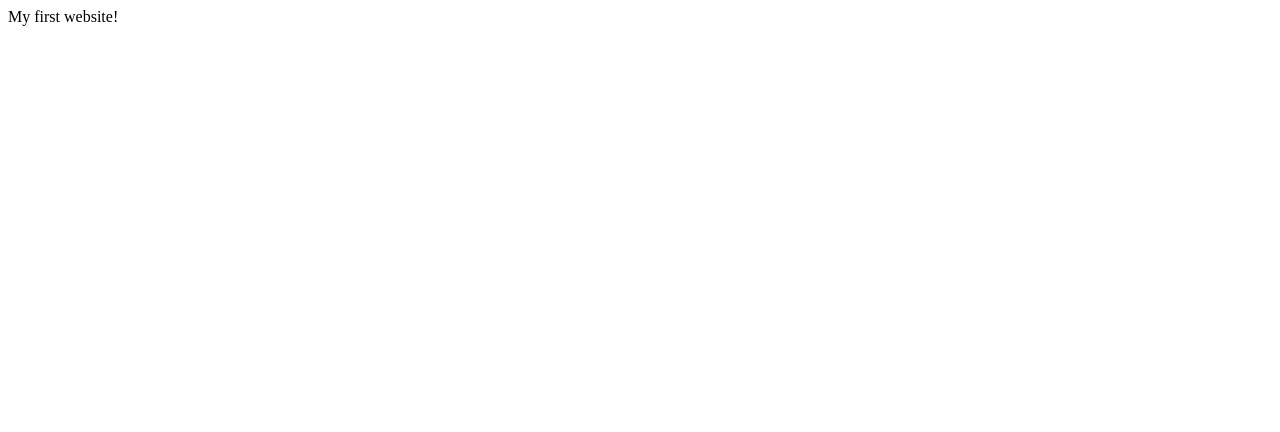
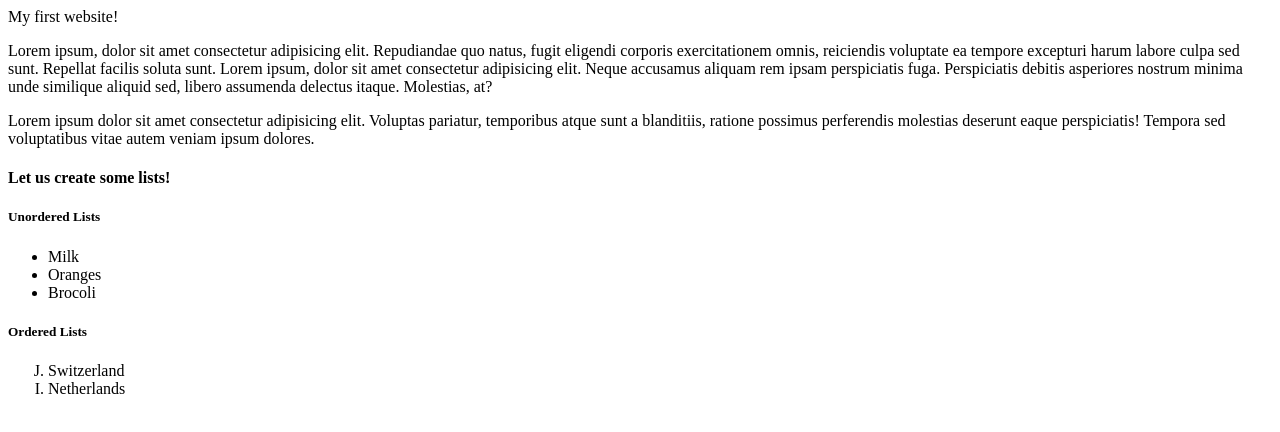
Before and after one commit to rahul-george/git_test, a plain HTML site: page my-first-website/index.html in a window 1280 px wide. Drawn offline with Linux system fonts and the light colour scheme.

Commit message:
feat: Added ordered and unordered lists

```diff
--- a/my-first-website/index.html
+++ b/my-first-website/index.html
@@ -7,5 +7,32 @@
   </head>
   <body>
     My first website!
+    <p>
+      Lorem ipsum, dolor sit amet consectetur adipisicing elit. Repudiandae quo
+      natus, fugit eligendi corporis exercitationem omnis, reiciendis voluptate
+      ea tempore excepturi harum labore culpa sed sunt. Repellat facilis soluta
+      sunt. Lorem ipsum, dolor sit amet consectetur adipisicing elit. Neque
+      accusamus aliquam rem ipsam perspiciatis fuga. Perspiciatis debitis
+      asperiores nostrum minima unde similique aliquid sed, libero assumenda
+      delectus itaque. Molestias, at?
+    </p>
+    <p>
+      Lorem ipsum dolor sit amet consectetur adipisicing elit. Voluptas
+      pariatur, temporibus atque sunt a blanditiis, ratione possimus perferendis
+      molestias deserunt eaque perspiciatis! Tempora sed voluptatibus vitae
+      autem veniam ipsum dolores.
+    </p>
+    <h4>Let us create some lists!</h4>
+    <h5>Unordered Lists</h5>
+    <ul>
+      <li>Milk</li>
+      <li>Oranges</li>
+      <li>Brocoli</li>
+    </ul>
+    <h5>Ordered Lists</h5>
+    <ol type="A" start="10" reversed>
+      <li>Switzerland</li>
+      <li>Netherlands</li>
+    </ol>
   </body>
 </html>
```
